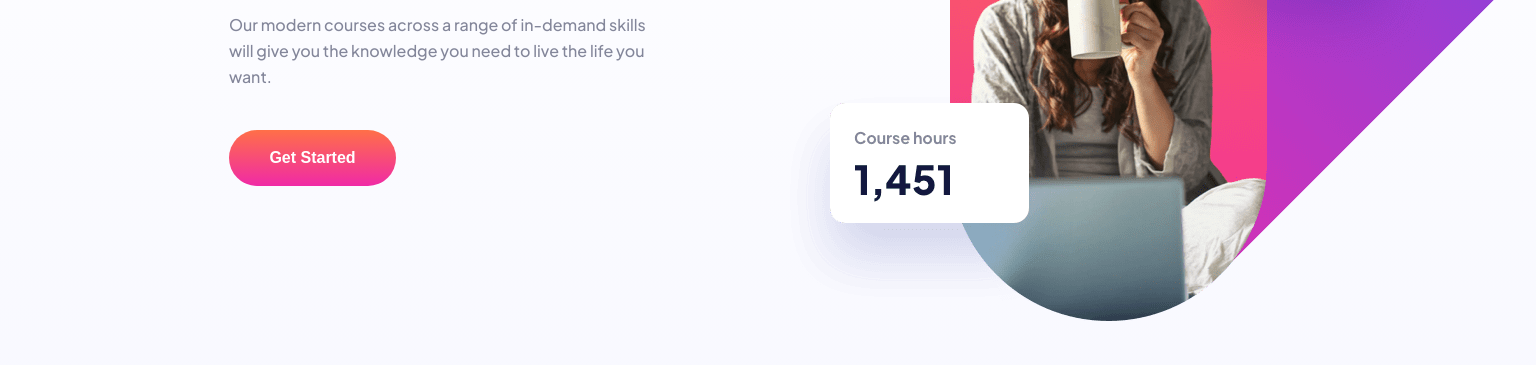
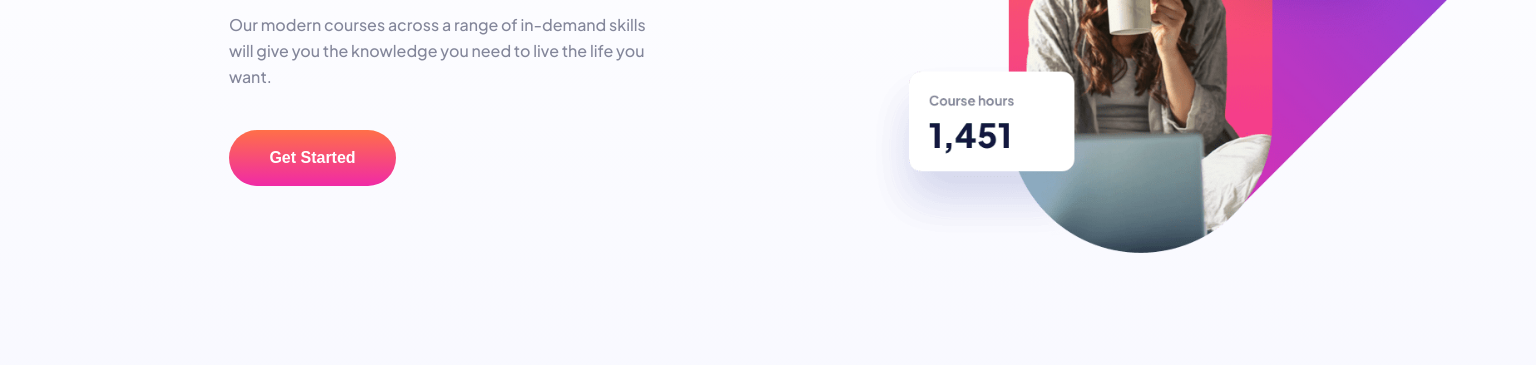
Before and after one commit to nikamerebashvili95/skilled-elearning-landing-page, a plain HTML site: page index.html in a window 1536 px wide. Shown: the part 327-692 px from the top of the page. Drawn offline with Linux system fonts and the light colour scheme.

Commit message:
Update style.css

```diff
--- a/style.css
+++ b/style.css
@@ -257,8 +257,8 @@ body{
 @media (min-width: 1200px){
 
     .intro-img {
-        left: calc(40% + 96px);
-        z-index: 1;
+        left: calc(50% + 96px);
+
 
       }
       .header-btn{
@@ -268,9 +268,3 @@ body{
         padding: 32px 165px;
       }
 }
-@media (min-width: 1400px){
-    .intro-img{
-        min-width: 1046px;
-        left: calc(50% + 8px);
-    }
-}
```
